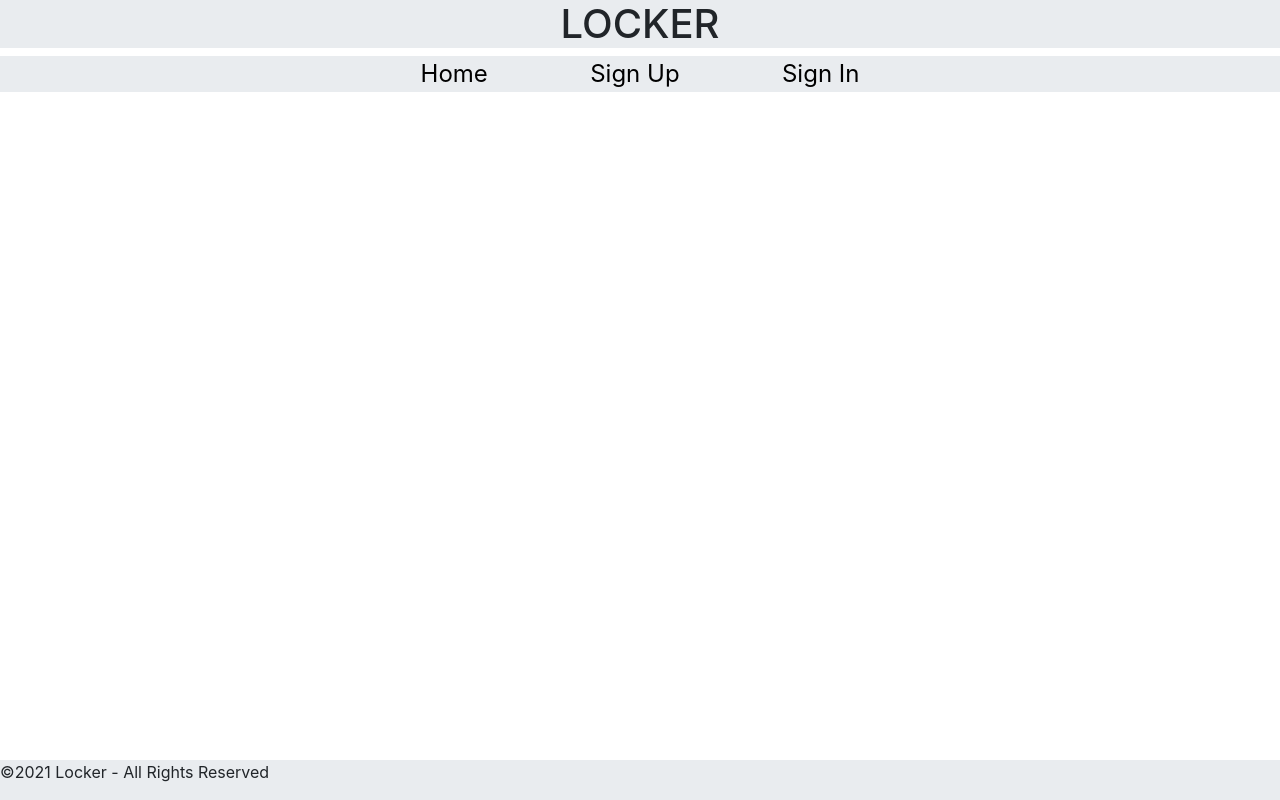
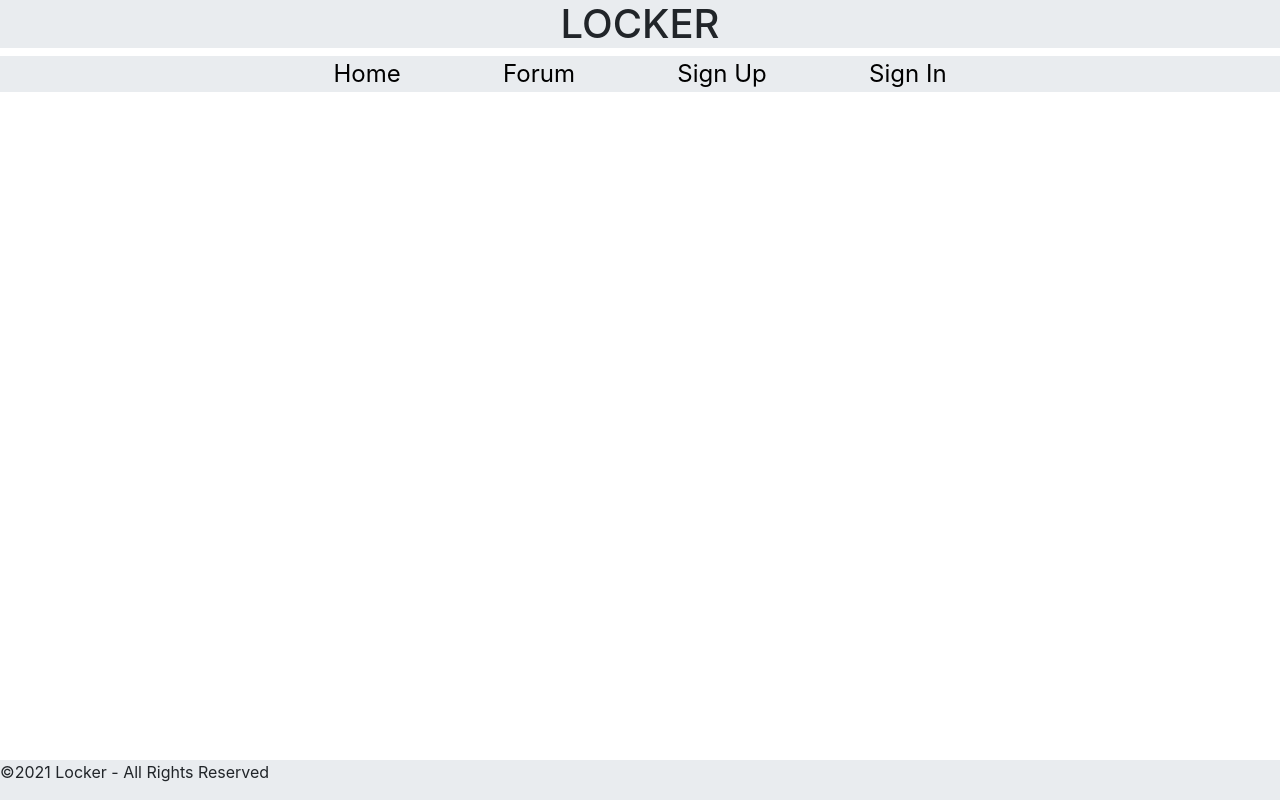
Before and after one commit to alexisbernier/locker-project, a React (Create React App) app: page / in a window 1280 px wide. Built offline with nearby package versions, Linux system fonts and the light colour scheme.

Commit message:
update: updated navbar

```diff
--- a/src/components/Navbar.js
+++ b/src/components/Navbar.js
@@ -35,6 +35,9 @@ const Nav = () => {
             <a href="/">Home</a>
           </li>
           <li>
+            <a href="/ForumPage">Forum</a>
+          </li>
+          <li>
             <a href="/SignUpPage">Sign Up</a>
           </li>
           <li>
```
